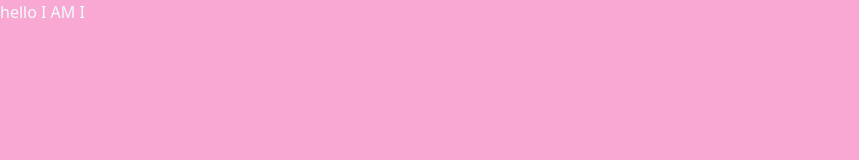
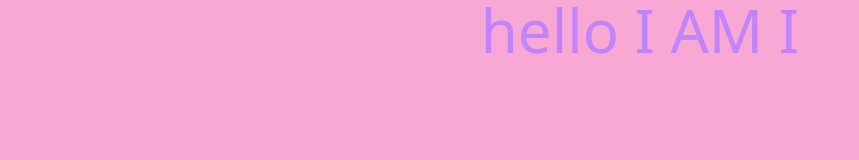
Before and after one commit to weijin66/lk66, a website built with webpack: page public/index.html in a window 1280 px wide. Shown: the whole page, without its empty margins (0-859 px from the left). Built offline with nearby package versions, Linux system fonts and the light colour scheme; files whose address does not match are found by name.

Commit message:
同步gitee

```diff
--- a/public/index.html
+++ b/public/index.html
@@ -7,7 +7,9 @@
   </head>
   <body>
     <div class="w-screen h-screen bg-pink-300">
-      <p class="text-teal-50">hello I AM I</p>
+      <p class="font-weight:900 text-center text-6xl text-purple-400">
+        hello I AM I
+      </p>
     </div>
   </body>
 </html>
```
